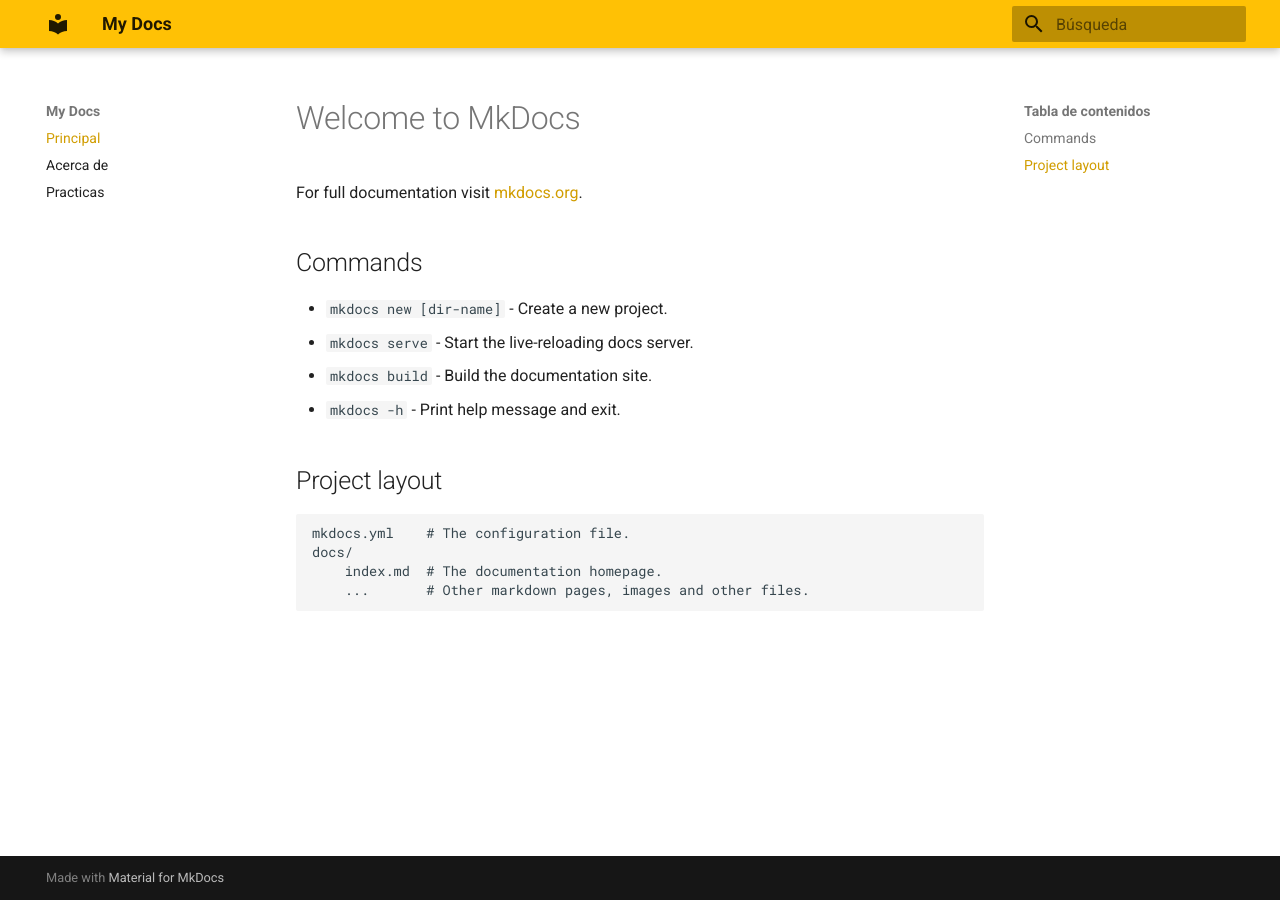
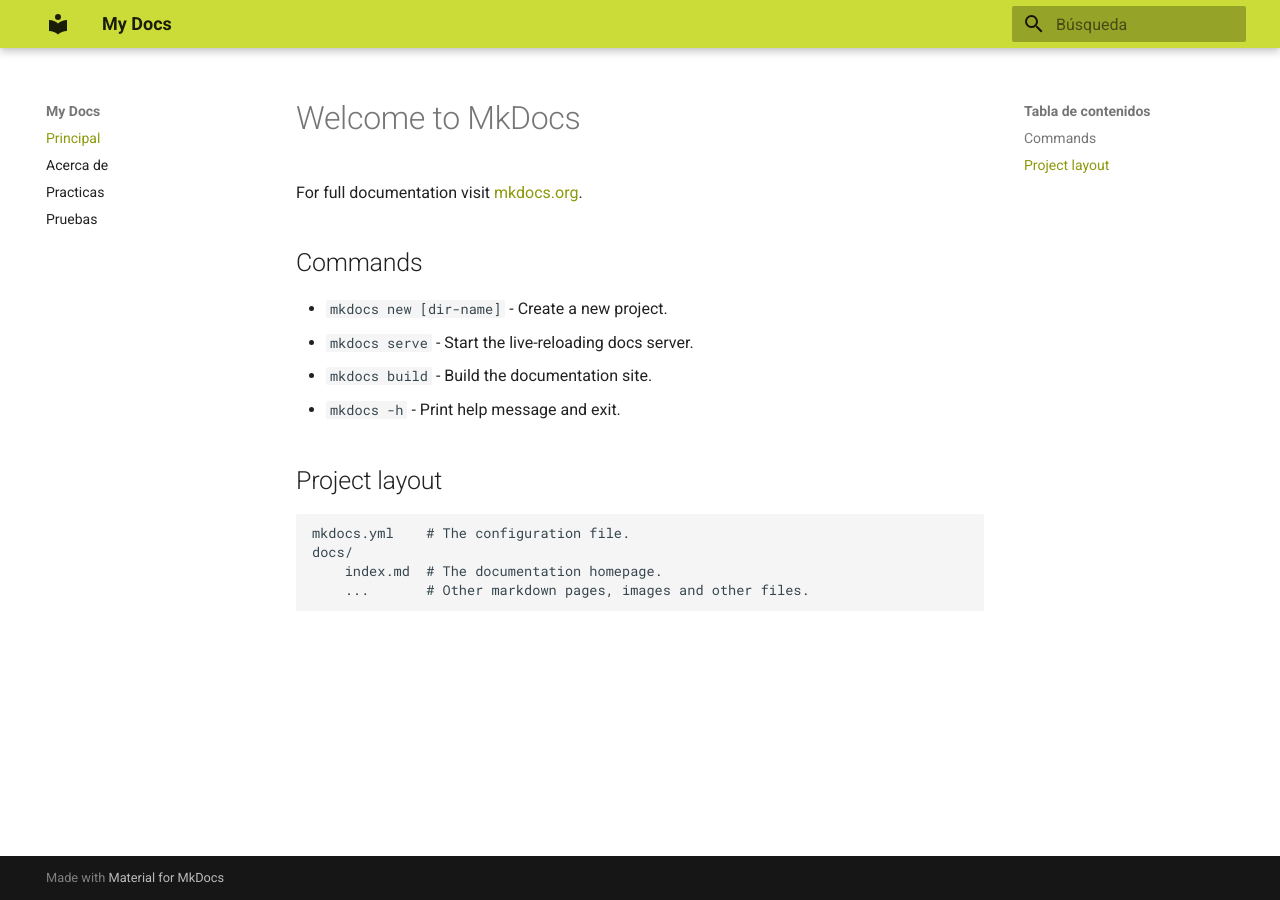
Before and after one commit to FababuHS/iaw-practica-mkdocs, an MkDocs documentation site: the page built from docs/index.md, in a window 1280 px wide. Built offline with MkDocs 1.6.1 and Material for MkDocs 9.7.7, drawn with Linux system fonts in a browser that asks for light colours.

Commit message:
Añadiendo página de prueba

```diff
--- a/mkdocs.yml
+++ b/mkdocs.yml
@@ -4,9 +4,12 @@
   - Principal: index.md
   - Acerca de: about.md
   - Practicas: practicas.md
+  - Pruebas: deprueba.md
 
 theme:
   name: material
   language: es
   palette:
-    primary: amber
+    primary: lime
+  font:
+    text: roboto
```
Also changed, not shown: docs/deprueba.md (added).
